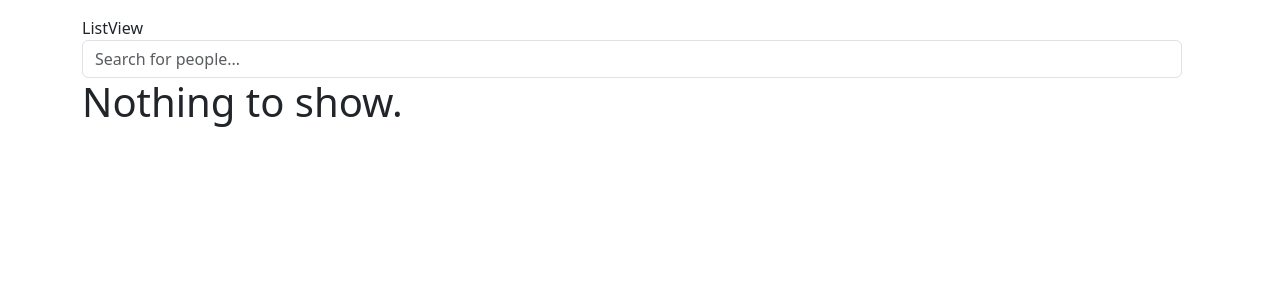
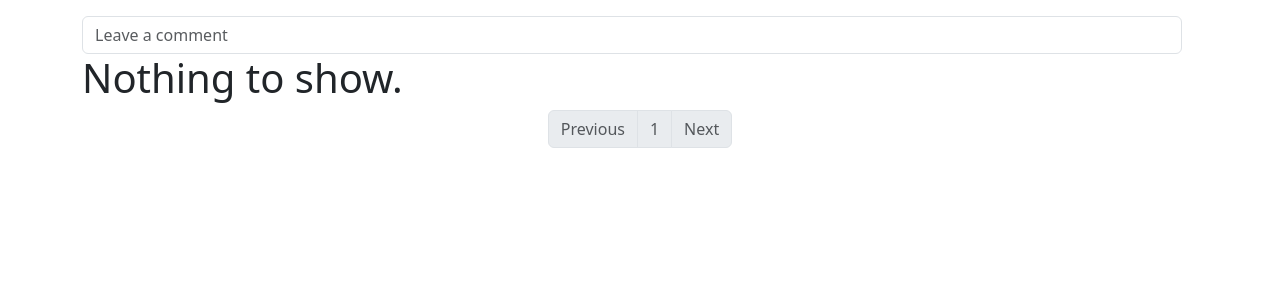
Before and after one commit to Atinon/project, a Django app: page /accounts/1/comments/ in a window 1280 px wide. Shown: the part 73-373 px from the top of the page. Run offline with Django 4.2, Linux system fonts and the light colour scheme; the visitor is signed in with stand-in values (Sample User, id 1); some libraries are stand-ins or nearby versions.

Commit message:
Added pagination to comments view and template

```diff
--- a/exam_project/exam_project/comments/views.py
+++ b/exam_project/exam_project/comments/views.py
@@ -12,6 +12,7 @@
 class CommentsView(auth_mixins.LoginRequiredMixin, views.ListView):
     model = ProfileComments
     template_name = 'comments/comments_view.html'
+    paginate_by = 5
 
 
 
--- a/exam_project/templates/comments/comments_view.html
+++ b/exam_project/templates/comments/comments_view.html
@@ -1,18 +1,63 @@
 {% extends 'base.html' %}
 
 {% block page_content %}
-    ListView
-
+    {# Implement POST method for Comments form #}
     <form class="col-12 col-lg-auto mb-3 mb-lg-0 me-lg-3" method="GET" action="{% url 'search' %}">
         {% csrf_token %} {# is it needed here? #}
         <input type="text" name="text"
-               class="form-control" placeholder="Search for people..." aria-label="Search">
+               class="form-control" placeholder="Leave a comment" aria-label="Search">
     </form>
 
-
-    {% for item in object_list %}
-        <li>{{ item.comment_text }}, By: <b>{{ item.author.user.email }}</b>, To: <b>{{ item.receiver.user.email }}</b></li>
+    {% for item in page_obj %}
+        <li>
+            {{ item.comment_text }}, By: <b>{{ item.author.user.email }}</b>, To: <b>{{ item.receiver.user.email }}</b>
+        </li>
     {% empty %}
         <H1>Nothing to show.</H1>
     {% endfor %}
+
+    <nav aria-label="Page navigation example">
+        <ul class="pagination justify-content-center">
+            {% if page_obj.has_previous %}
+                {#                <li class="page-item">#}
+                {#                    <a class="page-link" href="?page=1">First</a>#}
+                {#                </li>#}
+                <li class="page-item">
+                    <a class="page-link" href="?page={{ page_obj.previous_page_number }}">Previous</a>
+                </li>
+            {% else %}
+                {#                <li class="page-item disabled">#}
+                {#                    <a class="page-link" href="#" tabindex="-1">First</a>#}
+                {#                </li>#}
+                <li class="page-item disabled">
+                    <a class="page-link" href="#" tabindex="-1">Previous</a>
+                </li>
+            {% endif %}
+            {% for num in paginator.page_range %}
+                {% if page_obj.number == num %}
+                    <li class="page-item disabled">
+                        <a class="page-link" href="#" tabindex="-1">{{ num }}</a>
+                    </li>
+                {% else %}
+                    <li class="page-item"><a class="page-link" href="?page={{ num }}">{{ num }}</a></li>
+                {% endif %}
+            {% endfor %}
+            {% if page_obj.has_next %}
+                <li class="page-item">
+                    <a class="page-link" href="?page={{ page_obj.next_page_number }}">Next</a>
+                </li>
+                {#                <li class="page-item">#}
+                {#                    <a class="page-link" href="?page={{ paginator.num_pages }}">Last</a>#}
+                {#                </li>#}
+            {% else %}
+                <li class="page-item disabled">
+                    <a class="page-link" href="#" tabindex="-1">Next</a>
+                </li>
+                {#                <li class="page-item disabled">#}
+                {#                    <a class="page-link" href="#" tabindex="-1">Last</a>#}
+                {#                </li>#}
+            {% endif %}
+        </ul>
+    </nav>
+
 {% endblock %}
```
